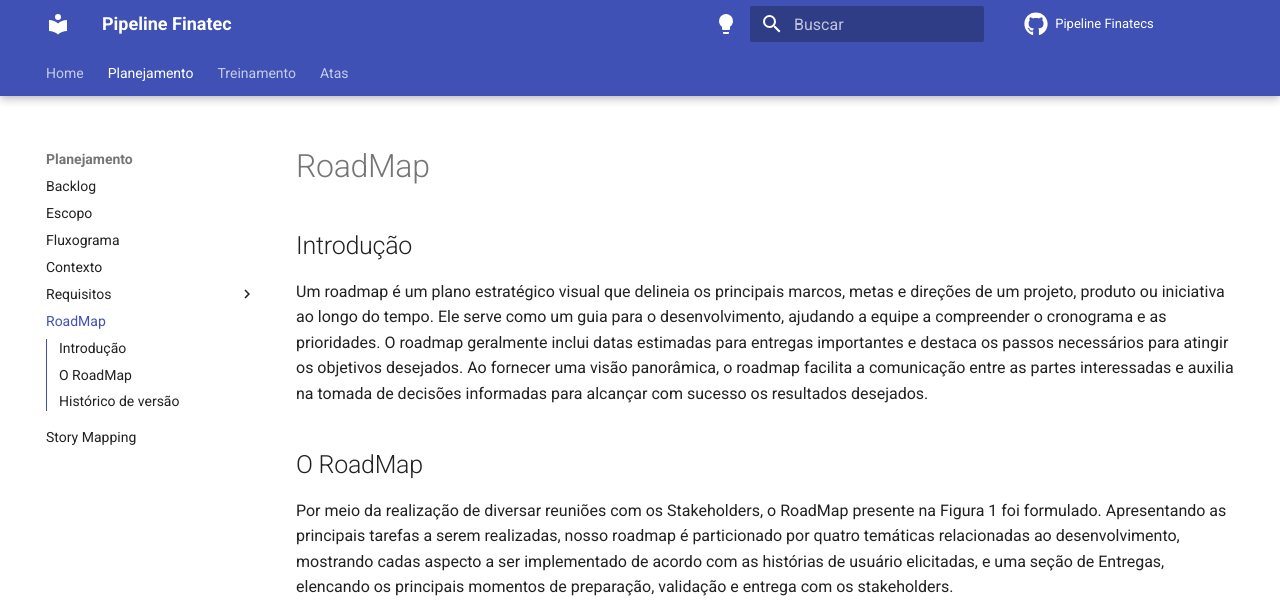
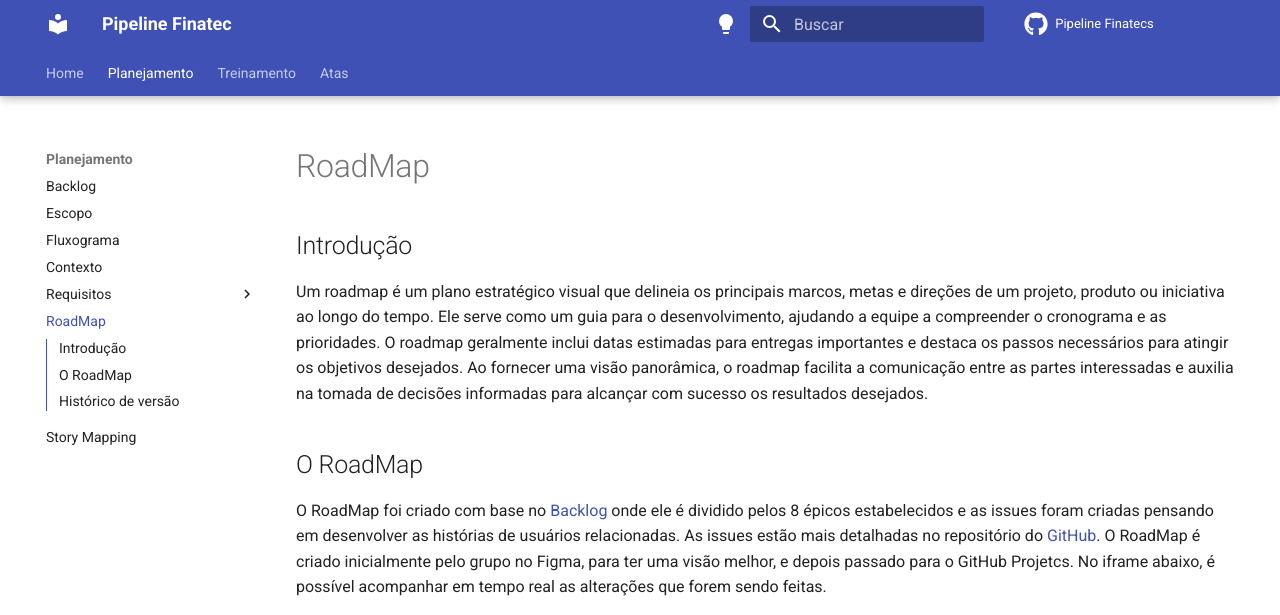
Before and after one commit to ResidenciaTICBrisa/05_PipelineFinatec, an MkDocs documentation site: the page built from docs/planejamento/roadmap.md, in a window 1280 px wide and 1400 px high. Shown: the top 615 px of the window. Built offline with MkDocs 1.6.1 and Material for MkDocs 9.7.7, drawn with Linux system fonts in a browser that asks for light colours; comment, search, counter and statistics services are not loaded; some of the changed text lies outside the part shown.

Commit message:
update roadmap

```diff
--- a/docs/planejamento/roadmap.md
+++ b/docs/planejamento/roadmap.md
@@ -4,18 +4,22 @@
 Um roadmap é um plano estratégico visual que delineia os principais marcos, metas e direções de um projeto, produto ou iniciativa ao longo do tempo. Ele serve como um guia para o desenvolvimento, ajudando a equipe a compreender o cronograma e as prioridades. O roadmap geralmente inclui datas estimadas para entregas importantes e destaca os passos necessários para atingir os objetivos desejados. Ao fornecer uma visão panorâmica, o roadmap facilita a comunicação entre as partes interessadas e auxilia na tomada de decisões informadas para alcançar com sucesso os resultados desejados.
 
 ## O RoadMap
+O RoadMap foi criado com base no [Backlog](./backlog/) onde ele é dividido pelos 8 épicos estabelecidos e as issues foram criadas pensando em desenvolver as histórias de usuários relacionadas. As issues estão mais detalhadas no repositório do [GitHub](https://github.com/ResidenciaTICBrisa/05_PipelineFinatec/issues).
+O RoadMap é criado inicialmente pelo grupo no Figma, para ter uma visão melhor, e depois passado para o GitHub Projetcs. No iframe abaixo, é possível acompanhar em tempo real as alterações que forem sendo feitas.
 
-Por meio da realização de diversar reuniões com os Stakeholders, o RoadMap presente na Figura 1 foi formulado. Apresentando as principais tarefas a serem realizadas, nosso roadmap é particionado por quatro temáticas relacionadas ao desenvolvimento, mostrando cadas aspecto a ser implementado de acordo com as histórias de usuário elicitadas, e uma seção de Entregas, elencando os principais momentos de preparação, validação e entrega com os stakeholders.
 
-![RoadMap](./assets/roadmap.png)
+
 
 <center>
 
-Figura 1 - (Autor: Pedro Barbosa)
+<iframe style="border: 1px solid rgba(0, 0, 0, 0.1);" width="2100" height="1500" src="https://www.figma.com/embed?embed_host=share&url=https%3A%2F%2Fwww.figma.com%2Ffile%2Fiff1wR3KBC4SumAHcws5j0%2FRoadMap%3Ftype%3Dwhiteboard%26node-id%3D0%253A1%26t%3DghOby9U5Fm3Uah6u-1" allowfullscreen></iframe>
 
 </center>
 
-> Obs.: o RoadMap foi produzido de acordo com a versão 1.0 do documento de história de usuários, e priorizado de acordo com conversar com os stakeholders. Com isso, há a possibilidade de alterações pontuais ao longo do desenvolvimento.
+
+
+
+> Obs.: O grupo seguia a metodologia de Sprint semanal, porém foi acordado sprints de 15 dias, assim, foi feita adaptação no projeto. As sprints anteriores no Git Projetcs estão como semana x.
 
 ## Histórico de versão
 | Data | Versão | Descrição | Autor | Revisor | Issue |
```
